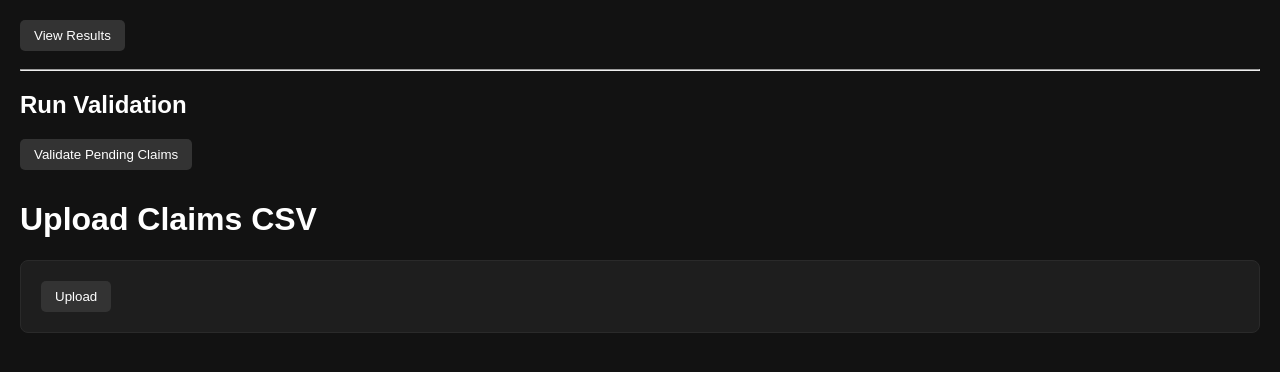
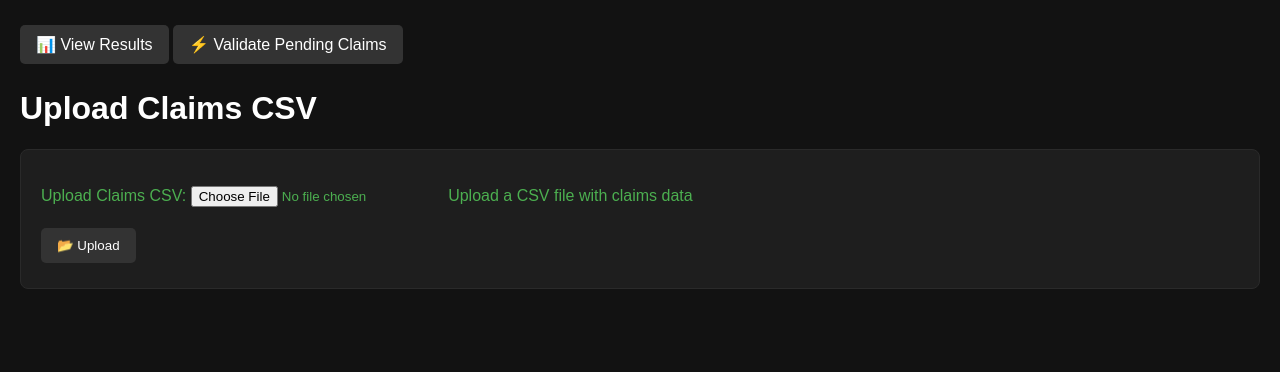
Before and after one commit to Kibet-Rotich/rcm_engine, a Django app: page /claims/upload_claims/ in a window 1280 px wide. Shown: the top 372 px of the page. Run offline with Django 5.2, Linux system fonts and the light colour scheme; a user stored in the database is signed in.

Commit message:
fixed claims upload

```diff
--- a/claims/templates/claims/upload_claims.html
+++ b/claims/templates/claims/upload_claims.html
@@ -12,25 +12,29 @@
         h1, h2 {
             color: #ffffff;
         }
+        .actions {
+            margin-bottom: 20px;
+        }
+        .btn {
+            display: inline-block;
+            margin: 5px 0;
+            padding: 10px 16px;
+            background: #333;
+            color: #fff;
+            border: none;
+            border-radius: 5px;
+            text-decoration: none;
+            cursor: pointer;
+        }
+        .btn:hover {
+            background: #444;
+        }
         form {
             background: #1e1e1e;
             padding: 20px;
             border-radius: 8px;
             border: 1px solid #2a2a2a;
-        }
-        button {
-            background: #333;
-            color: #fff;
-            padding: 8px 14px;
-            border: none;
-            border-radius: 5px;
-            cursor: pointer;
-        }
-        button:hover {
-            background: #444;
-        }
-        a button {
-            margin-bottom: 10px;
+            margin-top: 20px;
         }
         p {
             color: #4caf50;
@@ -38,21 +42,18 @@
     </style>
 </head>
 <body>
-    <a href="{% url 'claim_results' %}">
-        <button type="button">View Results</button>
-    </a>
-    <hr>
-    <h2>Run Validation</h2>
-    <a href="{% url 'run_validation' %}">
-        <button type="button">Validate Pending Claims</button>
-    </a>
+    <div class="actions">
+        <a href="{% url 'claim_results' %}" class="btn">📊 View Results</a>
+        <a href="{% url 'run_validation' %}" class="btn">⚡ Validate Pending Claims</a>
+    </div>
 
     <h1>Upload Claims CSV</h1>
     <form method="post" enctype="multipart/form-data">
         {% csrf_token %}
         {{ form.as_p }}
-        <button type="submit">Upload</button>
+        <button type="submit" class="btn">📂 Upload</button>
     </form>
+
     {% for message in messages %}
       <p>{{ message }}</p>
     {% endfor %}
--- a/claims/views.py
+++ b/claims/views.py
@@ -5,57 +5,60 @@ from django.shortcuts import render
 def index(request):
     return render(request, "index.html")
 
-import csv
-import uuid
-from datetime import datetime
 from django.shortcuts import render, redirect
 from django.core.files.storage import FileSystemStorage
 from .models import Claim
+from .forms import ClaimUploadForm
+import csv, uuid
+from datetime import datetime
 
 @login_required
 def upload_claims(request):
-    if request.method == "POST" and request.FILES.get("file"):
-        csv_file = request.FILES["file"]
-        fs = FileSystemStorage()
-        filename = fs.save(csv_file.name, csv_file)
-        filepath = fs.path(filename)
+    if request.method == "POST":
+        form = ClaimUploadForm(request.POST, request.FILES)
+        if form.is_valid():
+            csv_file = form.cleaned_data["file"]
+            fs = FileSystemStorage()
+            filename = fs.save(csv_file.name, csv_file)
+            filepath = fs.path(filename)
 
-        with open(filepath, newline="", encoding="utf-8") as f:
-            reader = csv.DictReader(f)
+            with open(filepath, newline="", encoding="utf-8") as f:
+                reader = csv.DictReader(f)
 
-            for row in reader:
-                # --- Parse service_date ---
-                raw_date = row.get("service_date")
-                parsed_date = None
-                if raw_date:
-                    try:
-                        parsed_date = datetime.strptime(raw_date, "%m/%d/%y").date()
-                    except ValueError:
+                for row in reader:
+                    raw_date = row.get("service_date")
+                    parsed_date = None
+                    if raw_date:
                         try:
-                            parsed_date = datetime.strptime(raw_date, "%d/%m/%y").date()
+                            parsed_date = datetime.strptime(raw_date, "%m/%d/%y").date()
                         except ValueError:
-                            parsed_date = None  # leave empty if not parseable
+                            try:
+                                parsed_date = datetime.strptime(raw_date, "%d/%m/%y").date()
+                            except ValueError:
+                                parsed_date = None
 
-                # --- Create claim ---
-                Claim.objects.create(
-                    claim_id=str(uuid.uuid4())[:8],
-                    encounter_type=row.get("encounter_type"),
-                    service_date=parsed_date,
-                    national_id=row.get("national_id"),
-                    member_id=row.get("member_id"),
-                    facility_id=row.get("facility_id"),
-                    unique_id=row.get("unique_id"),
-                    diagnosis_codes=row.get("diagnosis_codes"),
-                    service_code=row.get("service_code"),
-                    paid_amount_aed=row.get("paid_amount_aed"),
-                    approval_number=row.get("approval_number"),
-                    status="PENDING",
-                    error_type="NONE",
-                )
+                    Claim.objects.create(
+                        claim_id=str(uuid.uuid4())[:8],
+                        encounter_type=row.get("encounter_type"),
+                        service_date=parsed_date,
+                        national_id=row.get("national_id"),
+                        member_id=row.get("member_id"),
+                        facility_id=row.get("facility_id"),
+                        unique_id=row.get("unique_id"),
+                        diagnosis_codes=row.get("diagnosis_codes"),
+                        service_code=row.get("service_code"),
+                        paid_amount_aed=row.get("paid_amount_aed"),
+                        approval_number=row.get("approval_number"),
+                        status="PENDING",
+                        error_type="NONE",
+                    )
 
-        return redirect("claim_results")
+            return redirect("claim_results")
+    else:
+        form = ClaimUploadForm()
 
-    return render(request, "claims/upload_claims.html")
+    return render(request, "claims/upload_claims.html", {"form": form})
+
 
 
 from .rule_parser import parse_pdf_rules
```
Also changed, not shown: 091325_Humaein Recruitment_Claims File_vShared_RbtyPLS.csv (added, +29 -0 lines), 091325_Humaein Recruitment_Claims File_vShared_rmUjPNB.csv (added, +29 -0 lines), db.sqlite3.
